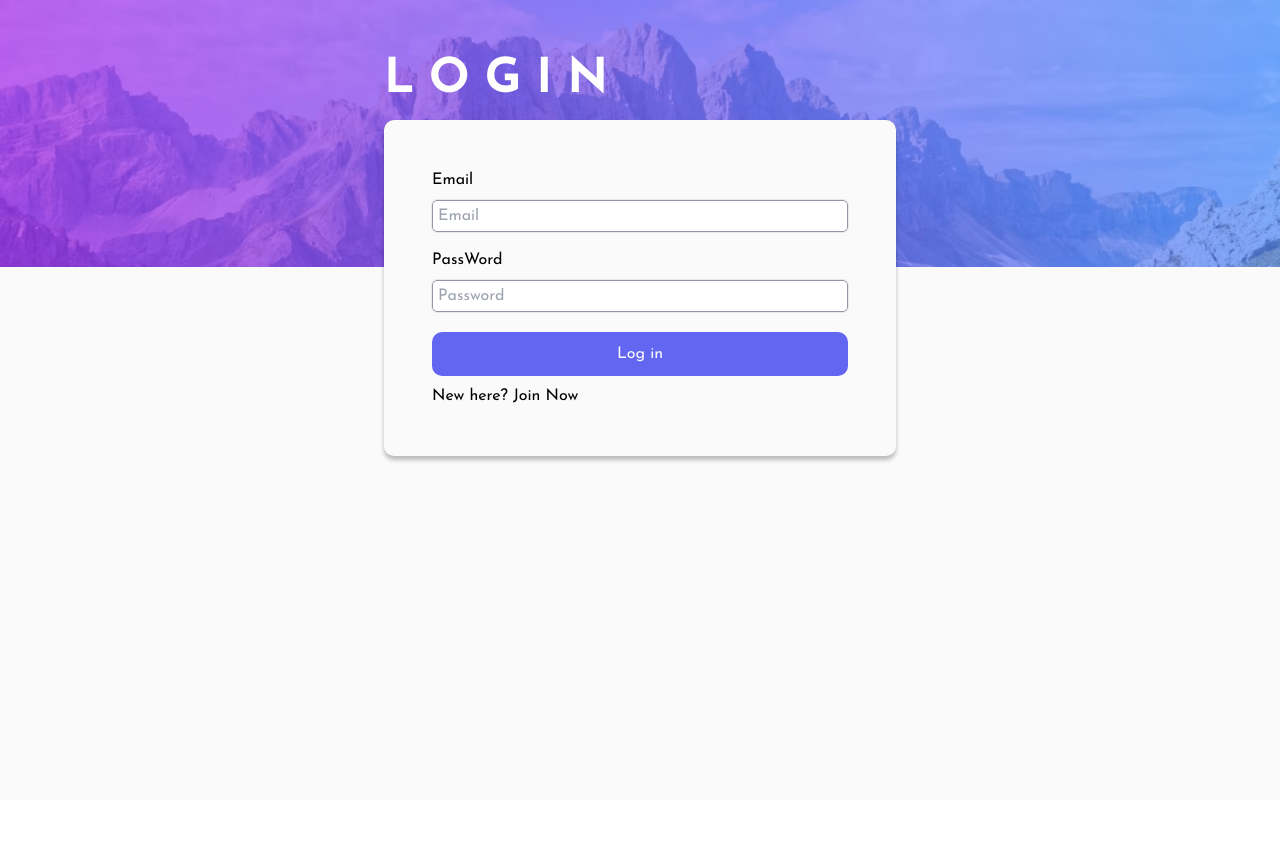
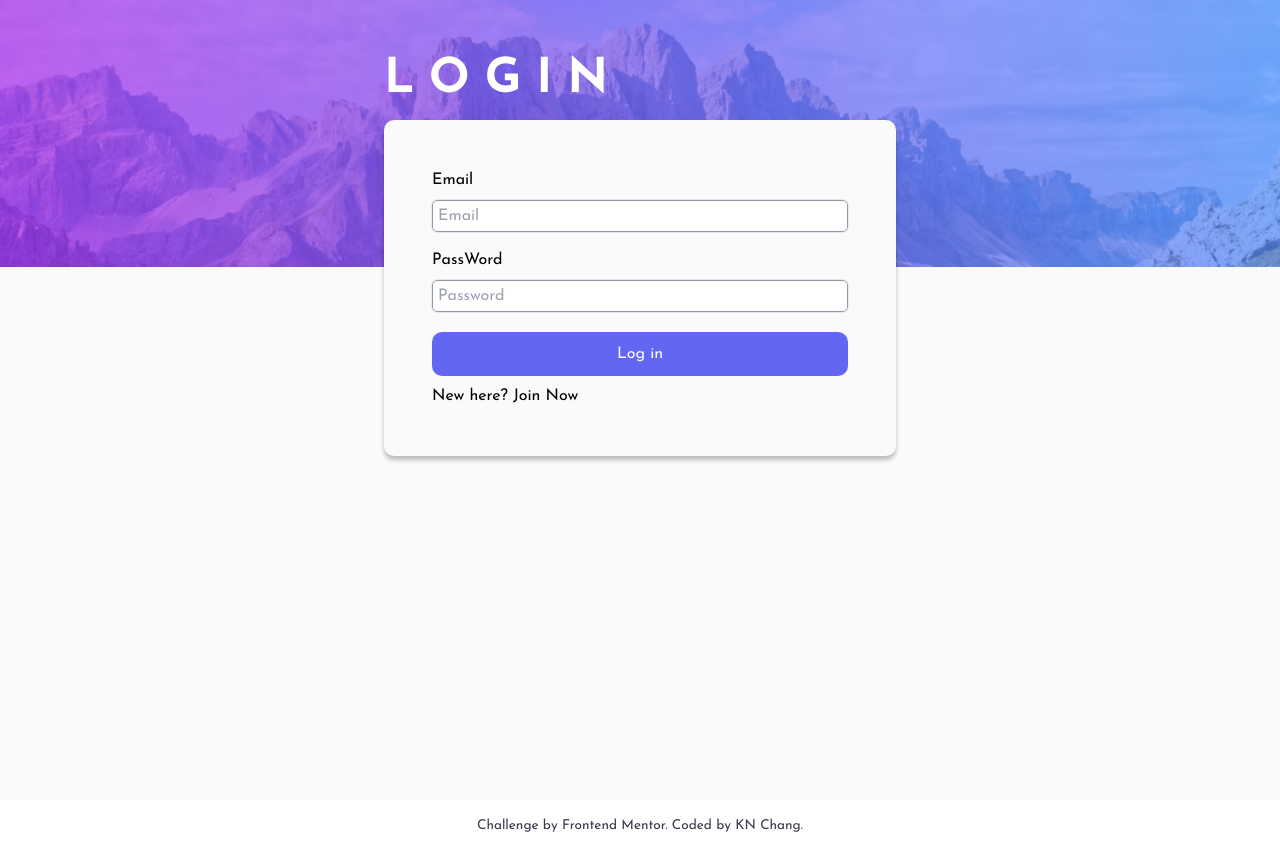
Before and after one commit to kaiens-lab/Vue-Todo, a Vue app: page /Vue-Todo/ in a window 1280 px wide. Before the commit the page ends 800 px from the top, so only its background shows below. Built offline with nearby package versions, Linux system fonts and the light colour scheme; no server answers.

Commit message:
Import Footer component

```diff
--- a/src/components/Login.vue
+++ b/src/components/Login.vue
@@ -3,6 +3,7 @@ import { signInWithEmailAndPassword } from "firebase/auth";
 import { auth } from "../firebase";
 import { ref } from "vue";
 import { useRouter } from "vue-router";
+import AppFooter from "./AppFooter.vue";
 
 const email = ref("");
 const password = ref("");
@@ -51,6 +52,7 @@ const toSignUp = () => {
       </div>
     </div>
   </div>
+  <AppFooter />
 </template>
 <style scoped>
 [data-theme="darkTheme"] {
```
